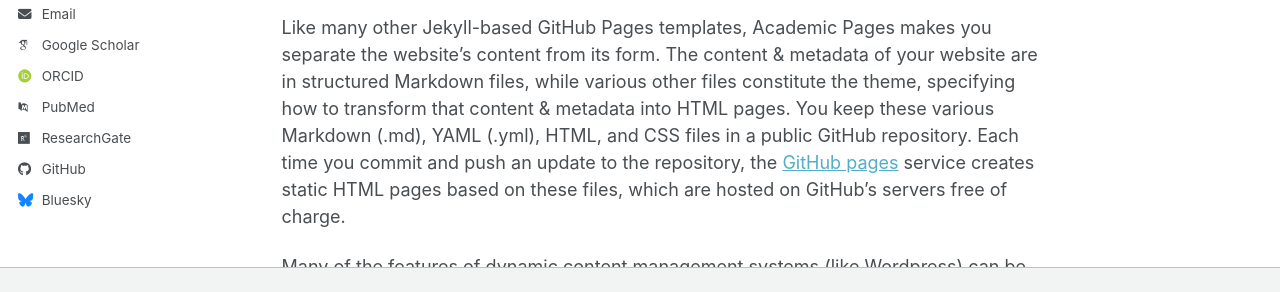
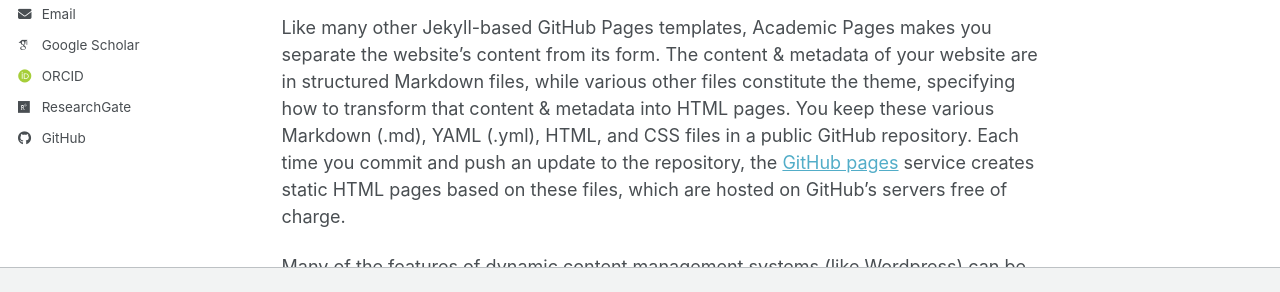
Before and after one commit to cxue-atmos/cxue-atmos.github.io, a Jekyll site: the page built from _pages/about.md, in a window 1280 px wide. Shown: the part 522-814 px from the top of the page. Built offline with Jekyll 4.4.1, drawn with Linux system fonts in a browser that asks for light colours; some web fonts are replaced; a script bundle is joined from its source files by our own code; library files that are not in the unit come from our copies.

Commit message:
Update _config.yml

```diff
--- a/_config.yml
+++ b/_config.yml
@@ -32,19 +32,19 @@
   uri              : "https://www.mpic.de/person/127404/5587552"
   email            : "ch.xue@mpic.de"
 
-  # Academic websites
-  academia         : # URL
-  arxiv            : # URL - Update with the correct link to your profile
+  #Academic websites
+  #academia         : # URL
+  #arxiv            : # URL - Update with the correct link to your profile
   googlescholar    : "https://scholar.google.com/citations?user=4gpjPbgAAAAJ&hl=en"
-  inspire-hep      : # URL
-  impactstory      : # URL
+  #inspire-hep      : # URL
+  #impactstory      : # URL
   orcid            : "https://orcid.org/0000-0001-6673-7716"
-  semantic         : # URL
-  ssrn             : # URL
-  pubmed           : "https://www.ncbi.nlm.nih.gov/pubmed/?term=john+snow"
+  #semantic         : # URL
+  #ssrn             : # URL
+  #pubmed           : "https://www.ncbi.nlm.nih.gov/pubmed/?term=john+snow"
   researchgate     : "https://www.researchgate.net/profile/Chaoyang-Xue-5"
-  scopus           : # URL
-  zotero           : # URL
+  #scopus           : # URL
+  #zotero           : # URL
 
 
   # Repositories and software development
@@ -56,8 +56,8 @@
   stackoverflow    : # User number or user number and name (i.e., use "1" or "1/jeff-atwood")
 
   # Social media
-  artstation       : # Username
-  bluesky          : "bsky.app" # Replace this with you Bluesky username
+  #artstation       : # Username
+  #bluesky          : "bsky.app" # Replace this with you Bluesky username
   facebook         : # Username
   flickr           : # Username
   foursquare       : # Username
@@ -78,9 +78,9 @@
   vine             : # Username
   weibo            : # Username
   wikipedia        : # Username
-  xing             : # Username
-  youtube          : # Username
-  zhihu            : # Username
+  #xing             : # Username
+  #youtube          : # Username
+  #zhihu            : # Username
 
 # Publication Category - The following the list of publication categories and their headings
 publication_category:
```
